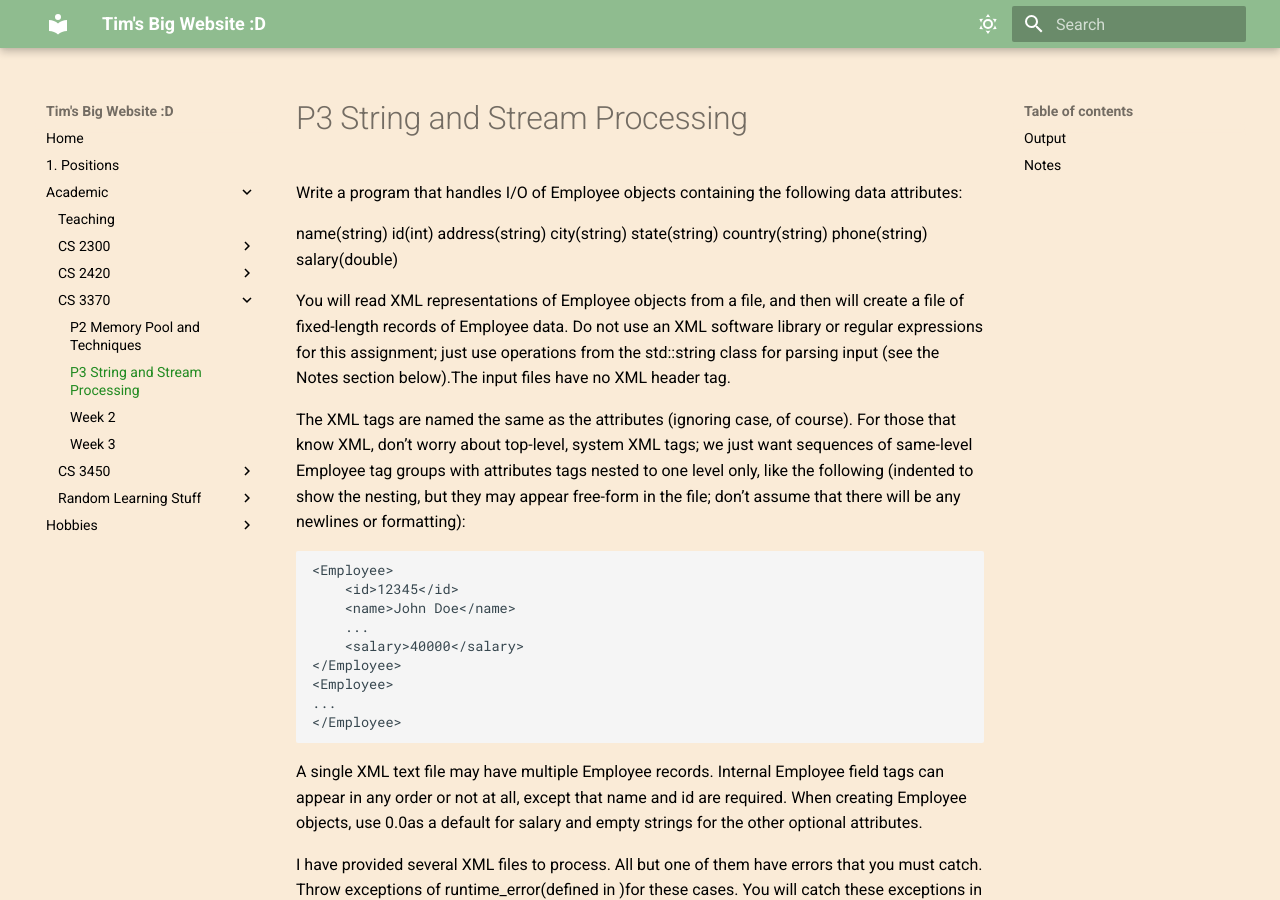
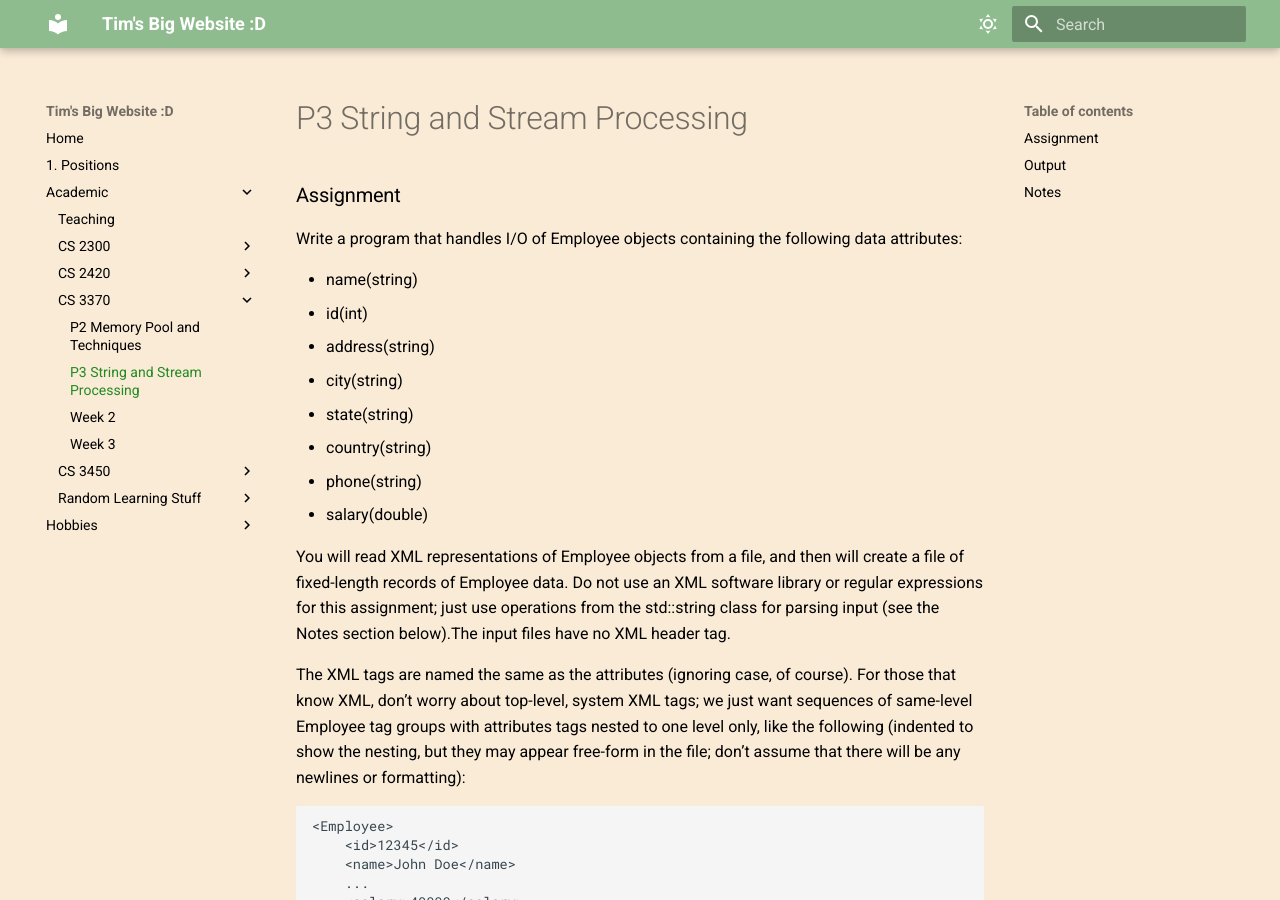
Before and after one commit to fishslips/TimSeverance, an MkDocs documentation site: the page built from docs/Academic/CS-3370/P3 String and Stream Processing.md, in a window 1280 px wide and 900 px high. Built offline with MkDocs 1.6.1 and Material for MkDocs 9.7.7, drawn with Linux system fonts in a browser that asks for light colours.

Commit message:
Update P3 String and Stream Processing.md

```diff
--- a/docs/Academic/CS-3370/P3 String and Stream Processing.md
+++ b/docs/Academic/CS-3370/P3 String and Stream Processing.md
@@ -1,13 +1,15 @@
+### Assignment
+
 Write a program that handles I/O of Employee objects containing the following data attributes:
 
-name(string)
-id(int)
-address(string)
-city(string)
-state(string)
-country(string)
-phone(string)
-salary(double)
+- name(string)
+- id(int)
+- address(string)
+- city(string)
+- state(string)
+- country(string)
+- phone(string)
+- salary(double)
 
 You will read XML representations of Employee objects from a file, and then will create a file of fixed-length records of Employee data. Do not use an XML software library or regular expressions for this assignment; just use operations from the std::string class for parsing input (see the Notes section below).The input files have no XML header tag.
 
```
